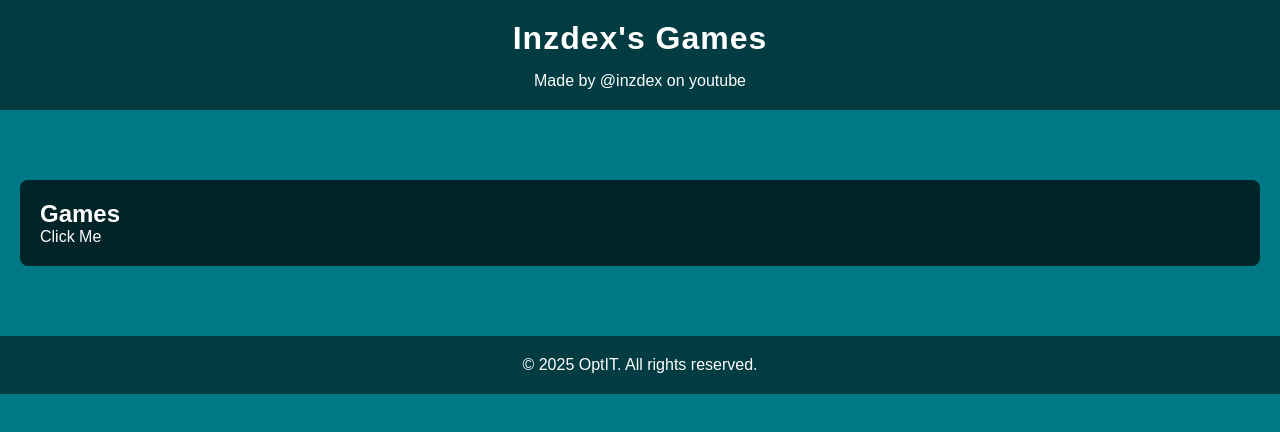
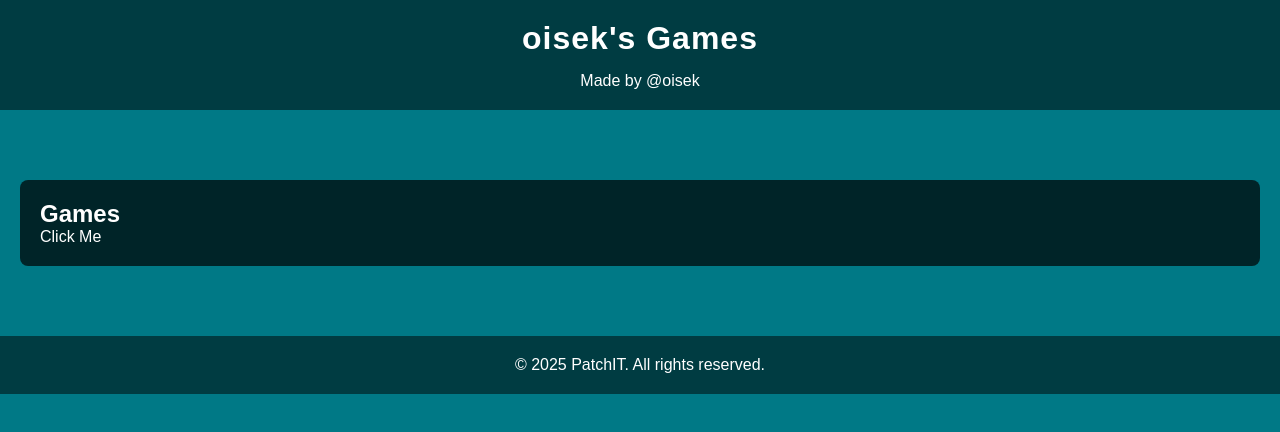
Before and after one commit to inzdex/schoology.github.io, a plain HTML site: page index.html in a window 1280 px wide. Drawn offline with Linux system fonts and the light colour scheme.

Commit message:
Update index.html

```diff
--- a/index.html
+++ b/index.html
@@ -80,10 +80,10 @@
 </head>
 <body>
     <header>
-        <h1>Inzdex's Games</h1>
+        <h1>oisek's Games</h1>
         <nav>
             <ul>
-                <li><a href="#home">Made by @inzdex on youtube</a></li>
+                <li><a href="#home">Made by @oisek</a></li>
             </ul>
         </nav>
     </header>
@@ -96,7 +96,7 @@
     </main>
 
     <footer>
-        <p>&copy; 2025 OptIT. All rights reserved.</p>
+        <p>&copy; 2025 PatchIT. All rights reserved.</p>
     </footer>
 </body>
 </html>
```
